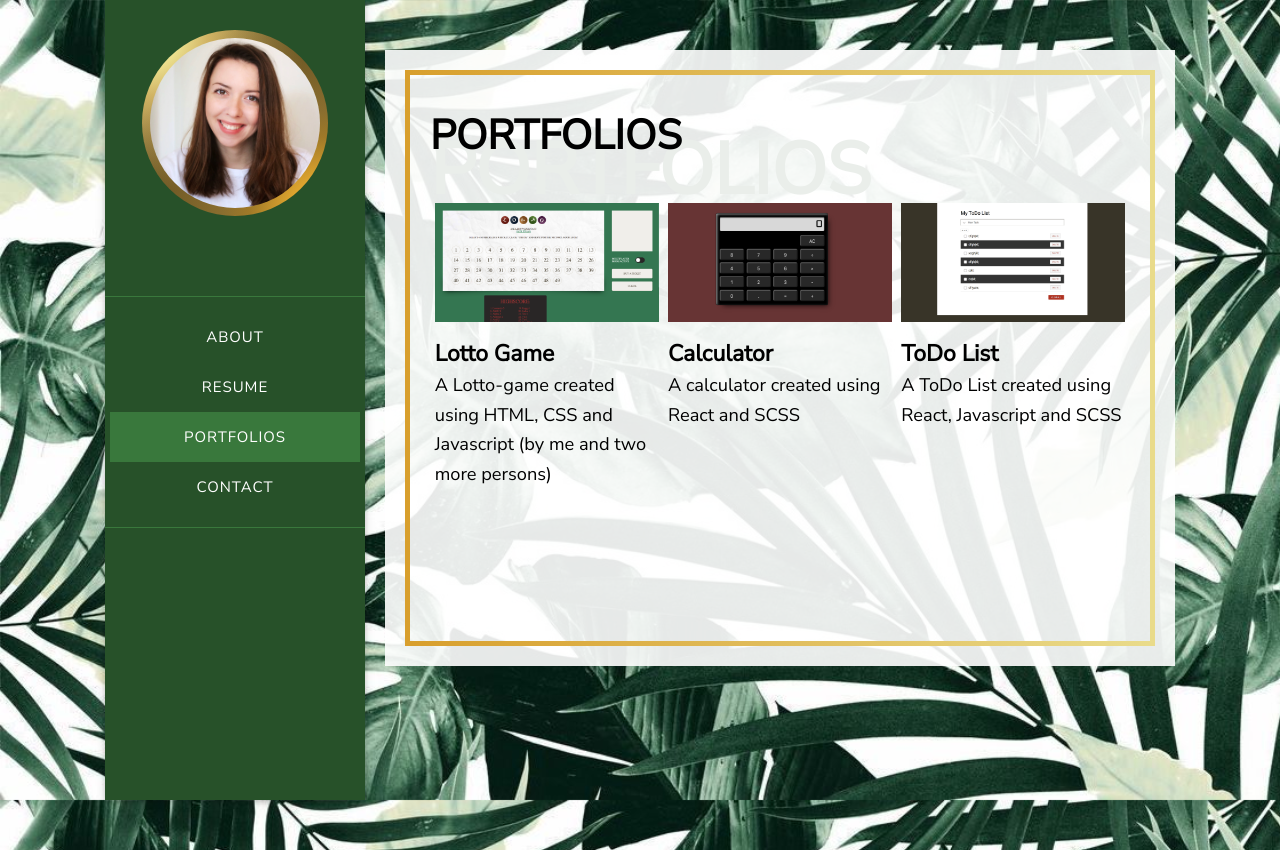
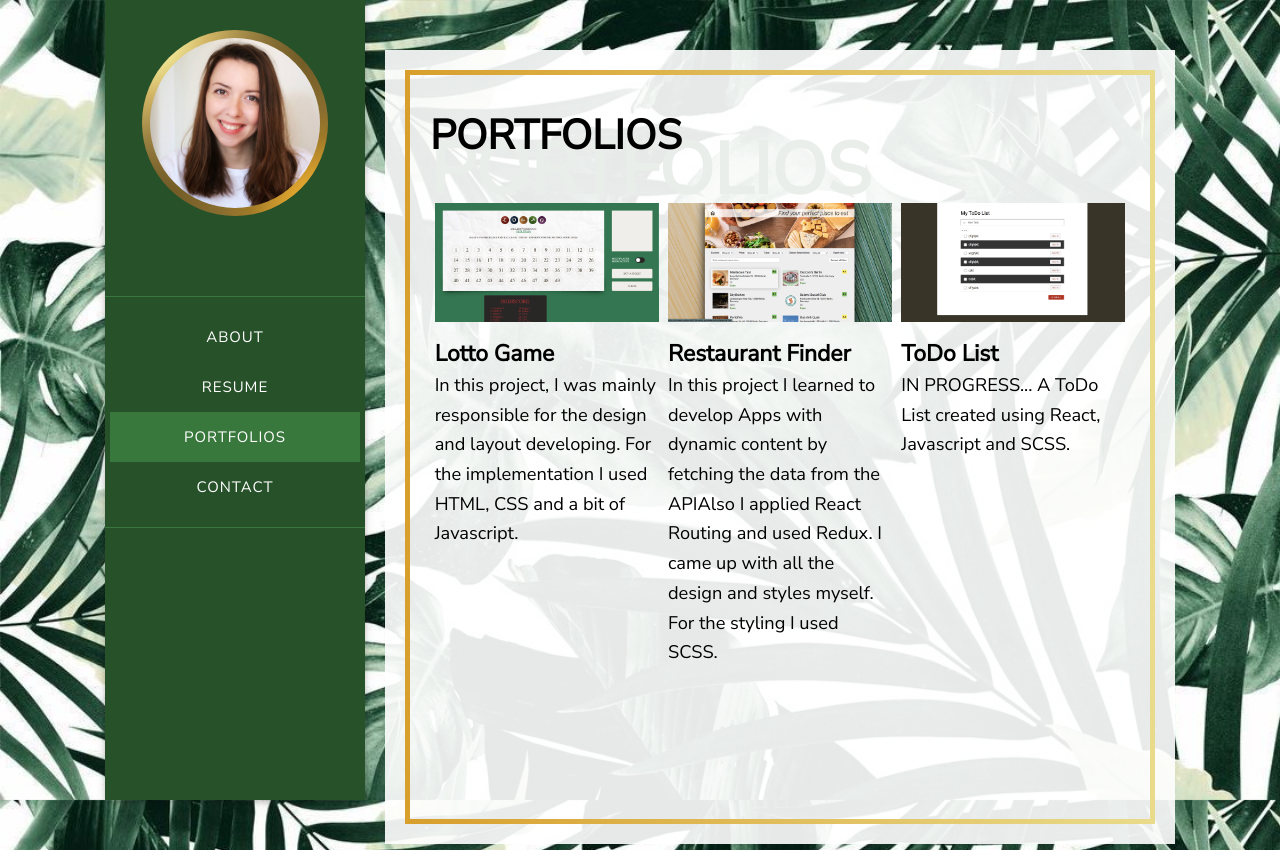
Before and after one commit to atranarta/portfolio, a React (Create React App) app: page /portfolios in a window 1280 px wide. Built offline with nearby package versions, Linux system fonts and the light colour scheme.

Commit message:
Added new more actual info

```diff
--- a/src/components/about/aboutList.js
+++ b/src/components/about/aboutList.js
@@ -7,7 +7,7 @@ const list = [
   },
   {
     title: "Age",
-    text: "30"
+    text: "31"
   },
   {
     title: "Languages",
--- a/src/components/about/index.js
+++ b/src/components/about/index.js
@@ -8,12 +8,14 @@ const About = () => (
       text="About me"
     />
     <h2>I am <span>Tetiana Rabiievska</span></h2>
-    <p>I am a frontend web developer. I can provide clean code and pixel perfect design.
-      I also make website more &amp; more interactive.</p>
+    <p>I'm a highly motivated Frontend Developer, passionate about creating and developing
+      pixel-perfect user interfaces, always considering the latest trends in Web development.</p>
     <ul>
       <AboutList />
     </ul>
-    <a className="btn" href="./../../img/Tetiana Rabiievska.pdf" download>Download CV</a>
+    {/* <a className="btn" href="./../../img/Tetiana Rabiievska.pdf" download>Download CV</a> */}
+    {/* <a className="btn" href="https://resume.io/r/UDnTSe5do">See my CV</a> */}
+    <a className="btn" href="https://www.linkedin.com/in/tetiana-rabiievska/">See my LinkedIn</a>
   </div>
 );
 
--- a/src/components/portfolios/portfolio.js
+++ b/src/components/portfolios/portfolio.js
@@ -1,6 +1,6 @@
 import React, { useState } from "react";
 import Lotto_game from './../../img/portfolios/lotto-game.png';
-import Calculator from './../../img/portfolios/calculator.png';
+import Restaurant_Finder from './../../img/portfolios/restaurant-finder.png';
 import ToDo_List from './../../img/portfolios/todo-list.png';
 import LoupeIcon from './loupeIcon';
 import LinkIcon from './linkIcon';
@@ -11,19 +11,24 @@ const portfolios = [
     id: "lottoGame",
     img: Lotto_game,
     title: "Lotto Game",
-    text: "A Lotto-game created using HTML, CSS and Javascript (by me and two more persons)"
+    link: "https://lernwerkstatt-lottogame.azurewebsites.net",
+    text: "In this project, I was mainly responsible for the design and layout developing. " +
+    "For the implementation I used HTML, CSS and a bit of Javascript."
   },
   {
-    id: "calculator",
-    img: Calculator,
-    title: "Calculator",
-    text: "A calculator created using React and SCSS"
+    id: "restaurant-finder",
+    img: Restaurant_Finder,
+    title: "Restaurant Finder",
+    link: "https://priceless-galileo-680738.netlify.app",
+    text: "In this project I learned to develop Apps with dynamic content by fetching the data from the API" +
+    "Also I applied React Routing and used Redux. " +
+    "I came up with all the design and styles myself. For the styling I used SCSS."
   },
   {
     id: "toDoList",
     img: ToDo_List,
     title: "ToDo List",
-    text: "A ToDo List created using React, Javascript and SCSS"
+    text: "IN PROGRESS... A ToDo List created using React, Javascript and SCSS."
   },
 ]
 
@@ -43,7 +48,7 @@ const Portfolio = () => {
             </button>
           </li>
           <li>
-            <a rel="noopener noreferrer" target="_blank" href="/">
+            <a rel="noopener noreferrer" target="_blank" href={portfolio.link}>
               <LinkIcon />
             </a>
           </li>
--- a/src/components/resume/index.js
+++ b/src/components/resume/index.js
@@ -40,8 +40,9 @@ const skills = [
   },
   {
     key: 8,
-    title: "Photoshop",
-    progress: "40%"
+    title: "Redux",
+    progress: "20%",
+
   },
   {
     key: 9,
```
Also changed, not shown: src/img/portfolios/restaurant-finder.png (added).
